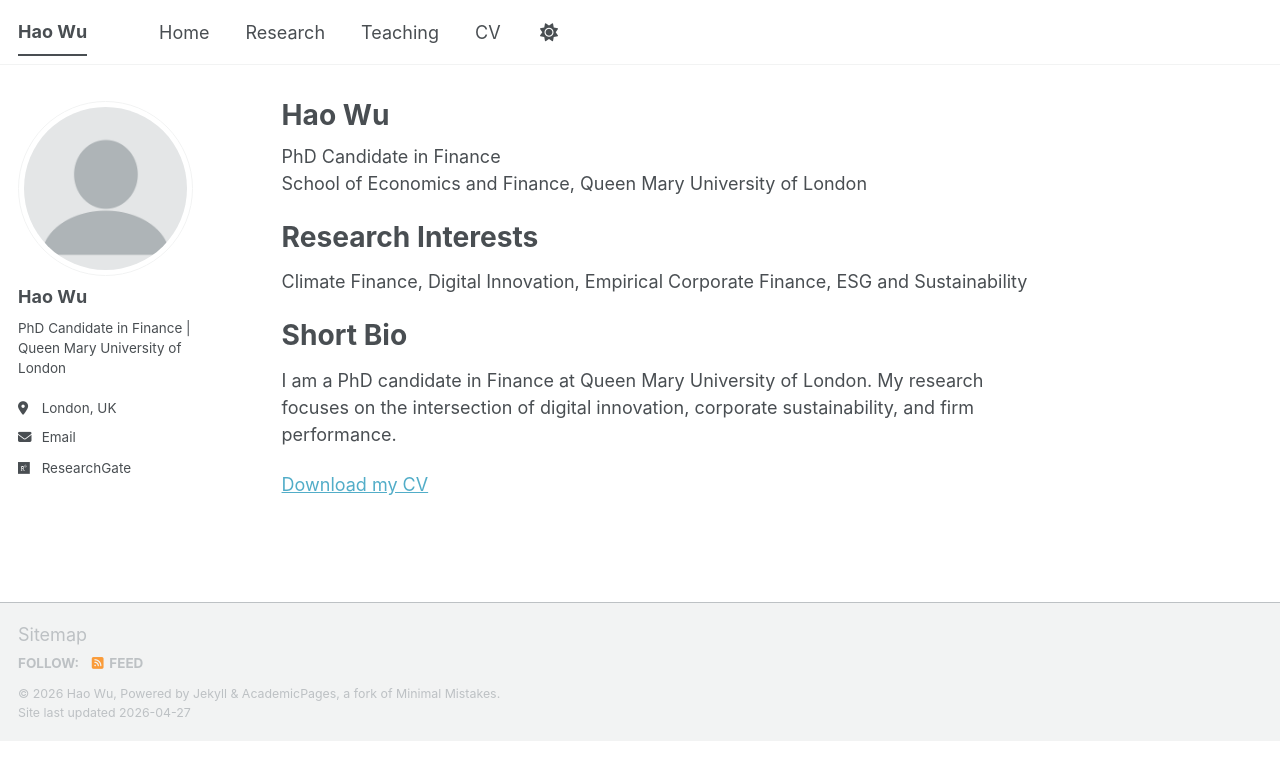
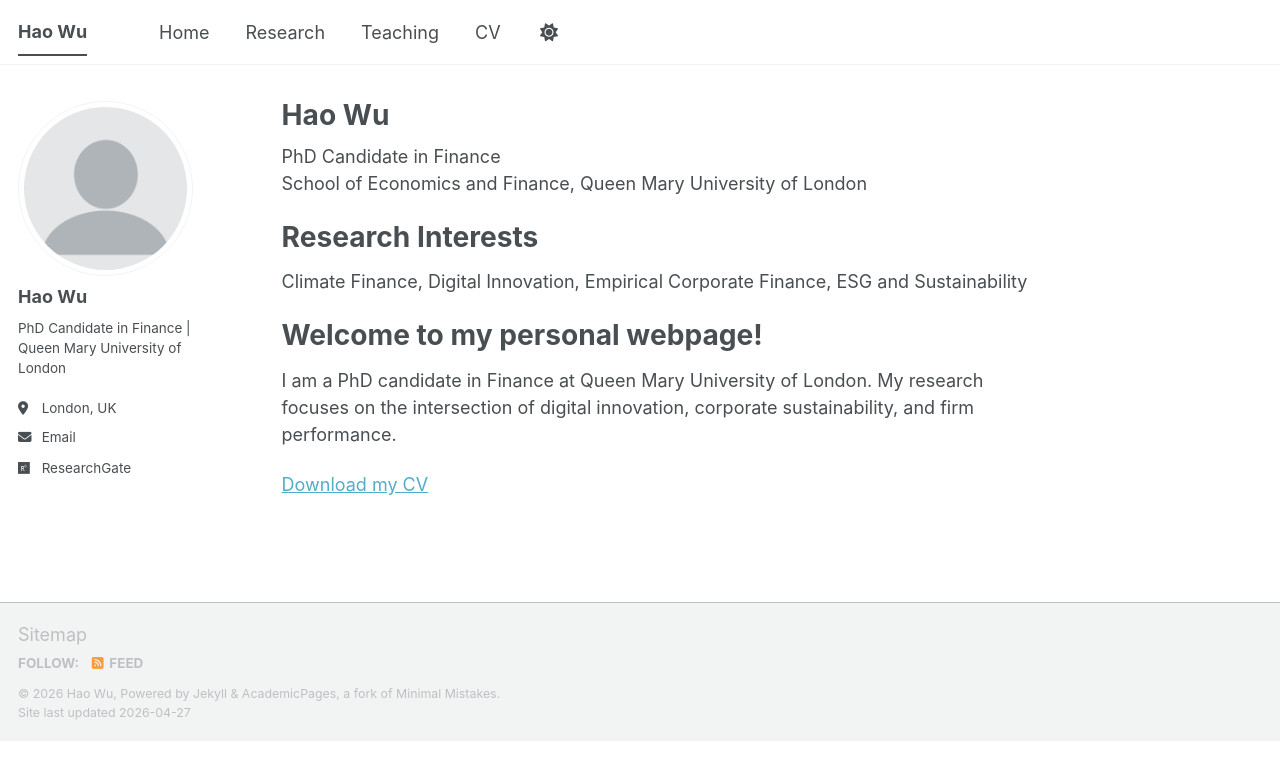
Before and after one commit to haowuqmul-cloud/haowu.github.io, a Jekyll site: the page built from _pages/about.md, in a window 1280 px wide. Shown: the top 780 px of the page. Built offline with Jekyll 4.4.1, drawn with Linux system fonts in a browser that asks for light colours; a script bundle is joined from its source files by our own code; library files that are not in the unit come from our copies.

Commit message:
Revise about page with welcome message
Updated the introduction and added a welcome message.

```diff
--- a/_pages/about.md
+++ b/_pages/about.md
@@ -16,7 +16,7 @@ Research Interests
 Climate Finance, Digital Innovation, Empirical Corporate Finance, ESG and Sustainability
 
 
-Short Bio
+Welcome to my personal webpage!
 ======
 I am a PhD candidate in Finance at Queen Mary University of London. My research focuses on the intersection of digital innovation, corporate sustainability, and firm performance.
 
```
